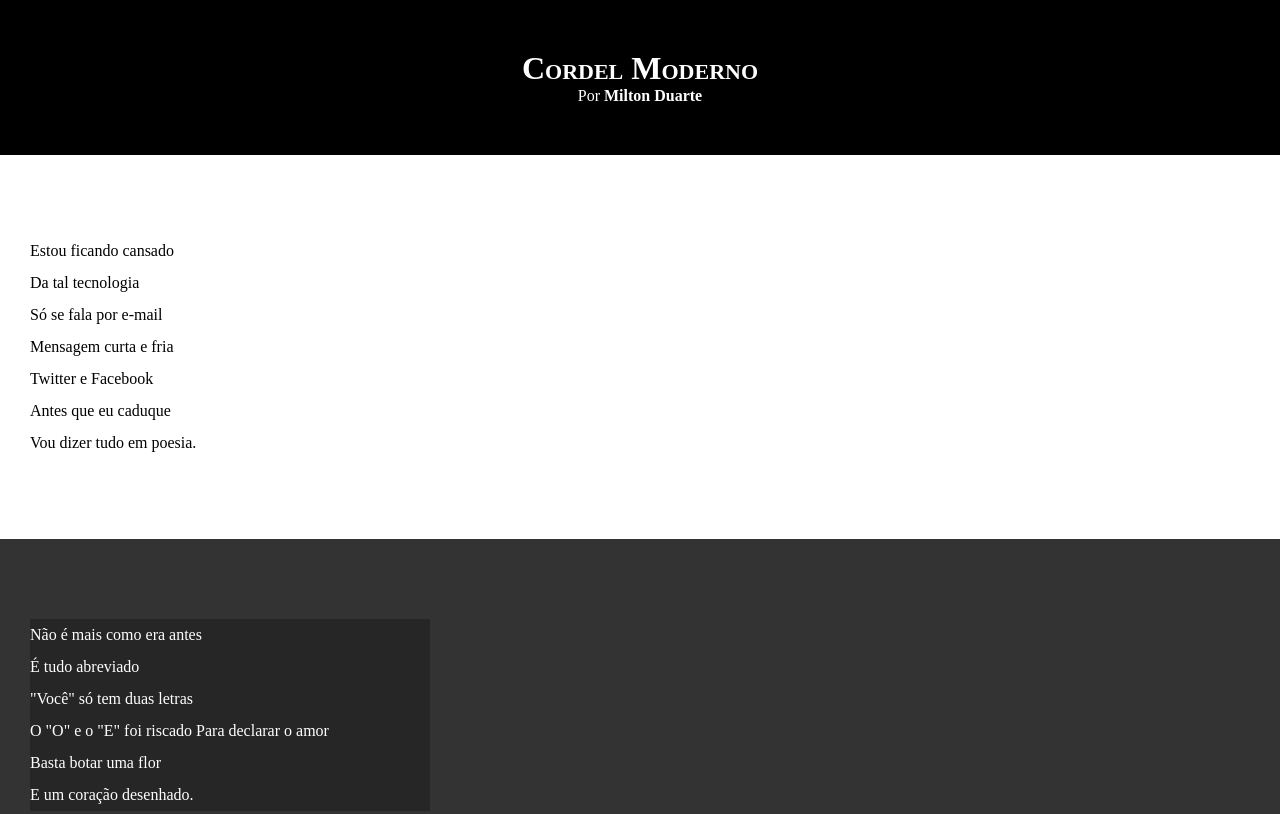
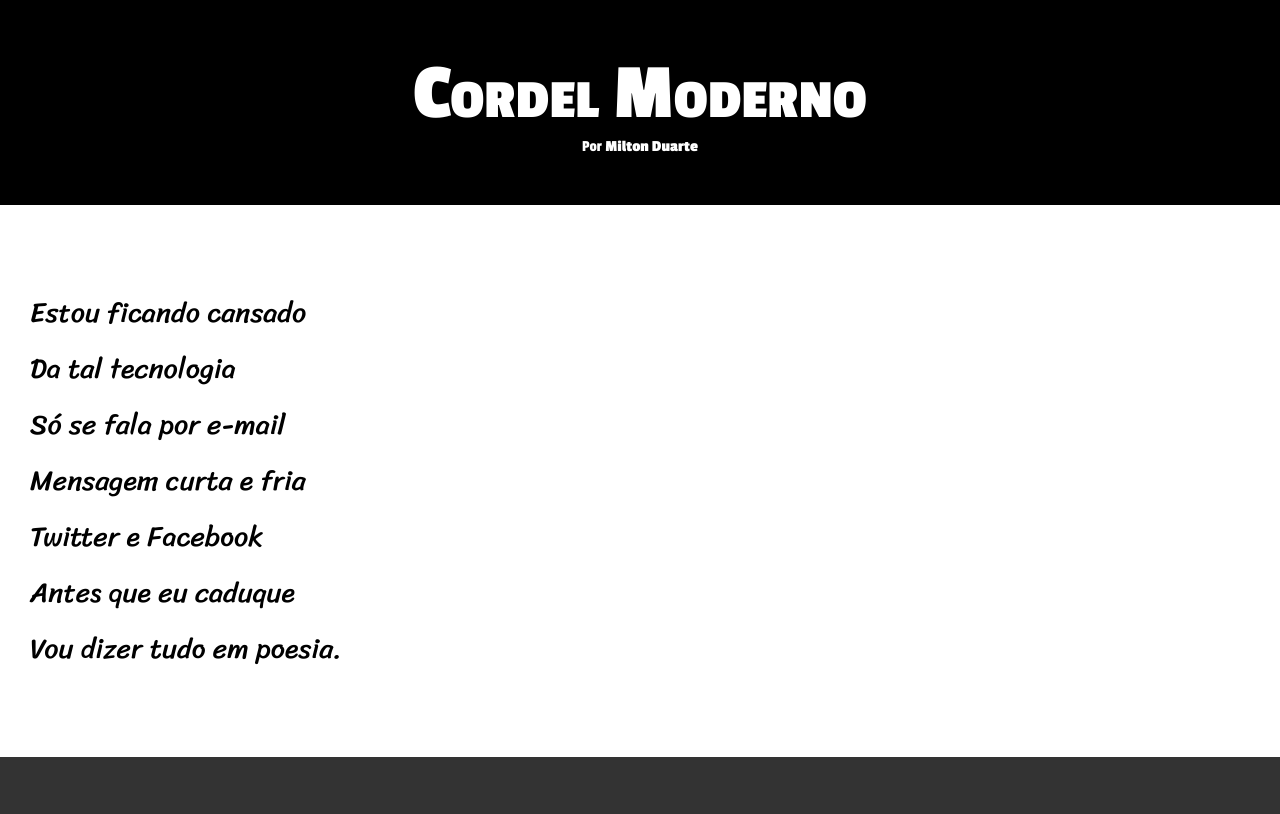
Before and after one commit to johnnyzudo/html-css, a plain HTML site: page desafios/d012/index.html in a window 1280 px wide. Shown: the top 814 px of the page. Drawn offline with Linux system fonts and the light colour scheme.

Commit message:
atualização do desafio 012

```diff
--- a/desafios/d012/estilo/style.css
+++ b/desafios/d012/estilo/style.css
@@ -1,24 +1,38 @@
 @charset "UTF-8";
+
+@import url('https://fonts.googleapis.com/css2?family=Passion+One:wght@400;700;900&display=swap');
+
+@import url('https://fonts.googleapis.com/css2?family=Sriracha&display=swap');
+
+:root {
+    --fonte1: Verdana, Geneva, Tahoma, sans-serif;
+    --fonte2: 'Passion One', cursive;
+    --fonte3: 'Sriracha', cursive;
+}
 
 * {
     margin: 0px;
     padding: 0px;
+    font-size: 1em;
 }
 
 html, body {
     height: 100vh;
     background-color: darkgray;
+    font-family: var(--fonte1);
 }
 
 header {
     background-color: black;
     color: white;
     text-align: center;
+    font-family: var(--fonte2);
 }
 
 header > h1 {
     padding-top: 50px;
     font-variant: small-caps;
+    font-size: 10vh;
 }
 
 header > p {
@@ -40,6 +54,8 @@ section {
     padding-bottom: 10vh;
     padding-left: 30px;
     line-height: 2em;
+    font-family: var(--fonte3);
+    font-size: 3.5vh;
 }
 
 section.normal {
@@ -53,7 +69,8 @@ section.imagem {
 }
 
 section.imagem > p {
-    width: 400px;
+    display: inline-block;
+    padding: 5px;
     background-color: rgba(0, 0, 0, 0.253);
 }
 
```
